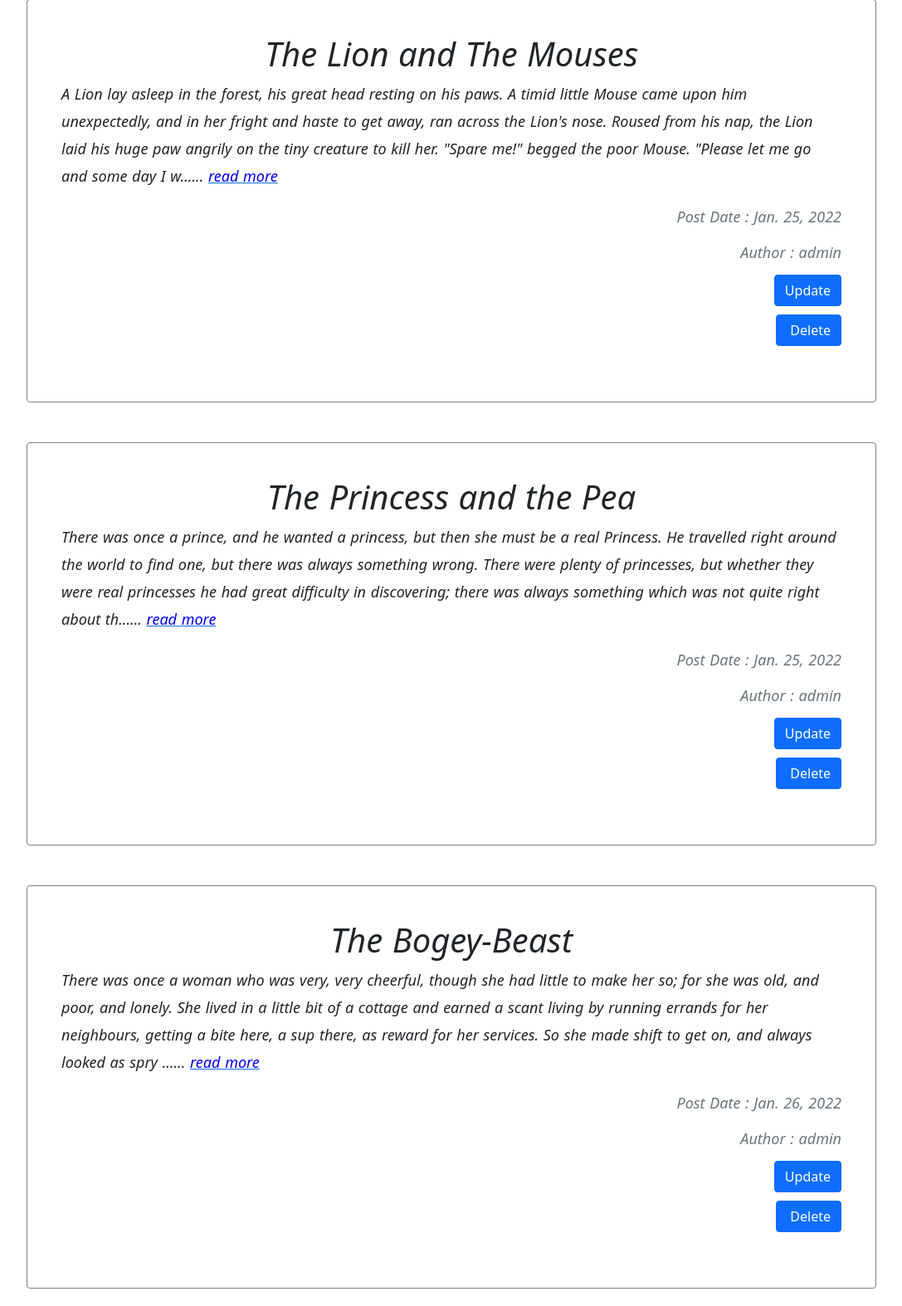
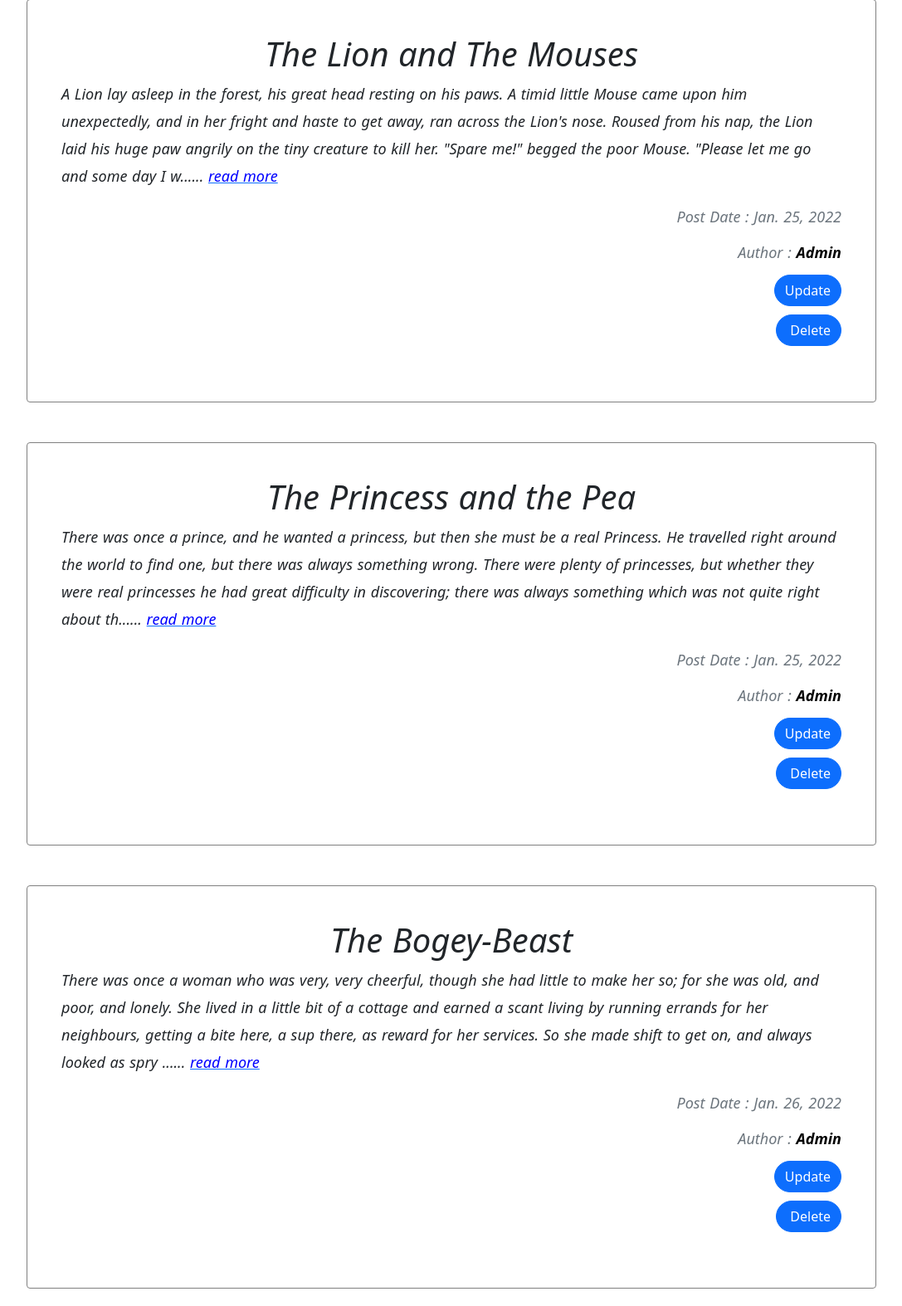
Before and after one commit to JatinSadhwani02/Blog, a Django app: page /yourposts in a window 1280 px wide. Shown: the part 113-1687 px from the top of the page at 83% size, without its empty margins (96-1183 px from the left). Run offline with Django 3.2, Linux system fonts and the light colour scheme; a user stored in the database is signed in; data comes from the database, SQL or seed files in the repository.

Commit message:
Initial commit

```diff
--- a/Blog/BlogApp/templates/yourposts.html
+++ b/Blog/BlogApp/templates/yourposts.html
@@ -38,10 +38,10 @@
 
             <p class="text-muted" id="rights">Post Date : {{i.post_date}}</p>
 
-            <p class="text-muted" id="rights">Author : {{request.user}}</p>
+            <p class="text-muted" id="rights">Author : <b style="color:black"> {{request.user | title}} </b> </p>
             <div id="rights">
-            <a href="admins/updatepost/{{i.id}}" style=" text-decoration: none; color:white;"> <button class="btn btn-primary"  id="rights" type="submit">  Update </button> </a><br>
-            <a href="admins/deletepost/{{i.id}}" style=" text-decoration: none; color:white;"> <button class="btn btn-primary"  id="rights" type="submit" style="padding-left:16px;">  Delete </button> </a>
+            <a href="admins/updatepost/{{i.id}}" style=" text-decoration: none; color:white;"> <button class="btn btn-primary"  id="rights" type="submit" style="border-radius:20px;">  Update </button> </a><br>
+            <a href="admins/deletepost/{{i.id}}" style=" text-decoration: none; color:white;"> <button class="btn btn-primary"  id="rights" type="submit" style="padding-left:16px; border-radius:20px;">  Delete </button> </a>
             </div>
         </p>
         </div>
```
